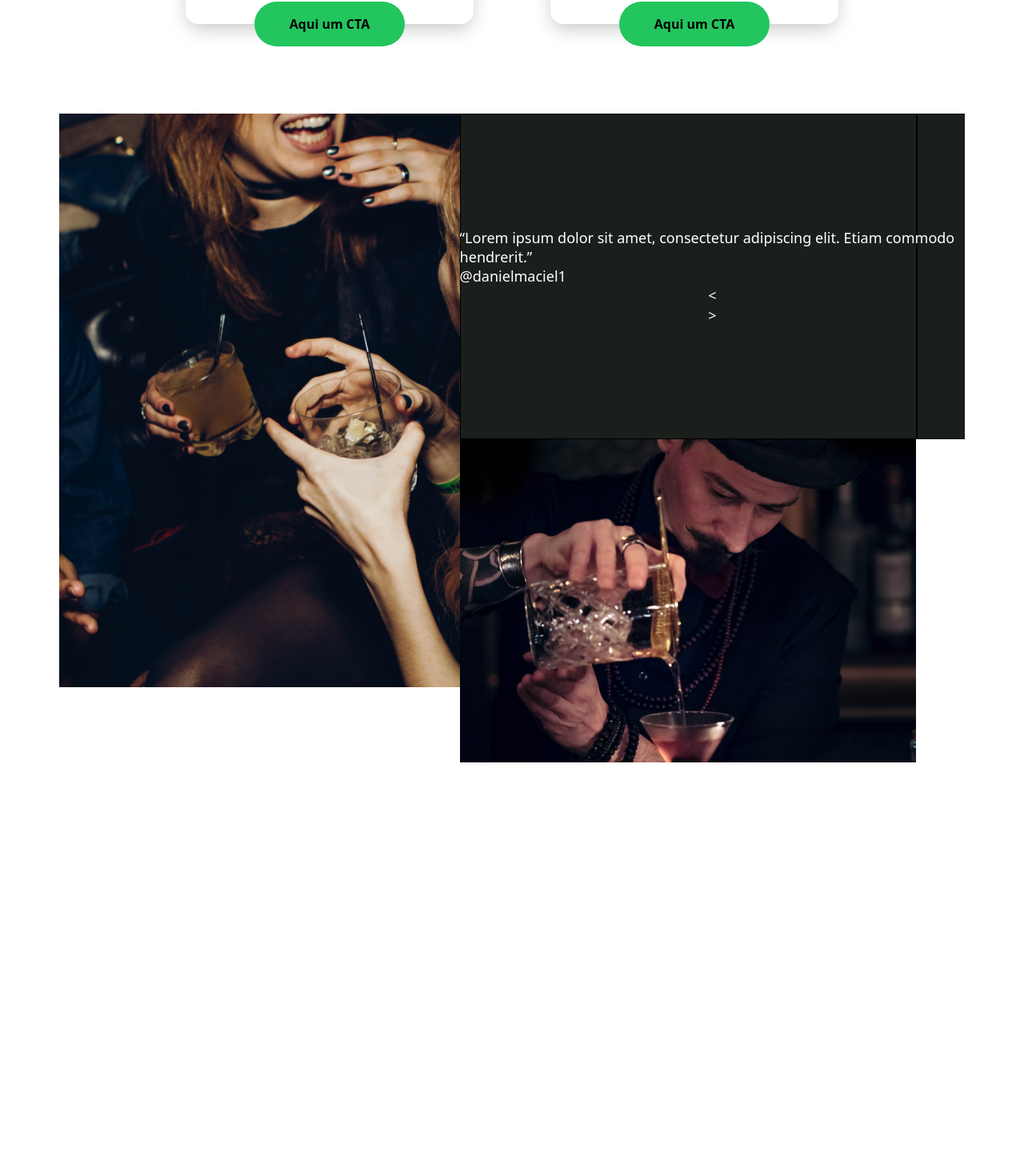
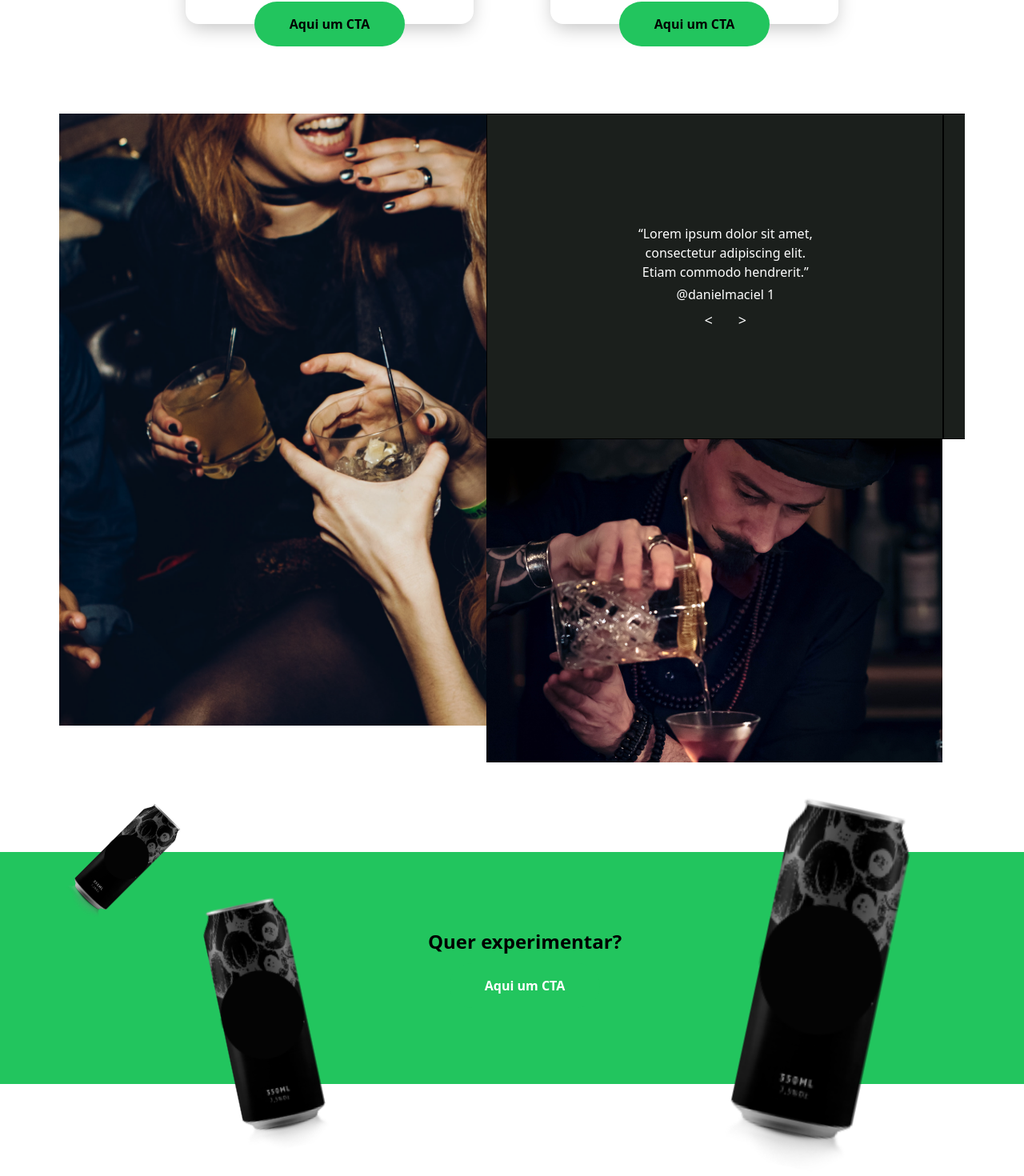
Before and after one commit to andykallian/ConectaTeste, a React (Vite) app: page / in a window 1280 px wide. Shown: the part 1295-2765 px from the top of the page at 80% size. Before the commit the page ends 2360 px from the top, so only its background shows below. Built offline with nearby package versions, Linux system fonts and the light colour scheme.

Commit message:
second Commit

```diff
--- a/src/App.jsx
+++ b/src/App.jsx
@@ -1,7 +1,7 @@
+import './App.css'
 import Header from './scenes/Header'
-
-import './App.css'
 import Body from './scenes/Body'
+import TryOnComponent from './components/TryOnComponent'
 
 function App() {
 
@@ -10,6 +10,7 @@ function App() {
     <>
       <Header/>
       <Body/>
+      <TryOnComponent/>
     </>
   )
 }
--- a/src/scenes/SliderComponent.jsx
+++ b/src/components/SliderComponent.jsx
@@ -8,22 +8,22 @@ const Slider = () => {
   const slides = [
     {
       id: 1,
-      name: '@danielmaciel1',
+      name: '@danielmaciel 1',
       description: '“Lorem ipsum dolor sit amet, consectetur adipiscing elit. Etiam commodo hendrerit.”',
     },
     {
       id: 2,
-      name: '@danielmaciel2',
+      name: '@danielmaciel 2',
       description: '“Lorem ipsum dolor sit amet, consectetur adipiscing elit. Etiam commodo hendrerit.”',
     },
     {
       id: 3,
-      name: '@danielmaciel3',
+      name: '@danielmaciel 3',
       description: '“Lorem ipsum dolor sit amet, consectetur adipiscing elit. Etiam commodo hendrerit.”',
     },
     {
       id: 4,
-      name: '@danielmaciel4',
+      name: '@danielmaciel 4',
       description: '“Lorem ipsum dolor sit amet, consectetur adipiscing elit. Etiam commodo hendrerit.”',
     },
   ];
@@ -39,18 +39,18 @@ const Slider = () => {
   return (
     <div className="bg-carrousel-bg h-full flex flex-col items-center justify-center">
 
-      <div className="slider-content">
-        <h2 className='font-artigo text-[18px] font-normal leading-6 text-white'>{slides[currentIndex].description}</h2>
-        <p className='font-artigo text-[18px] font-normal leading-6 text-white'>{slides[currentIndex].name}</p>
+      <div>
+        <h2 className='font-artigo  font-normal leading-6 w-2/5 m-auto text-center text-white'>{slides[currentIndex].description}</h2>
+        <p className='font-artigo  font-normal leading-6 w-2/5 m-auto text-center mt-1 text-white'>{slides[currentIndex].name}</p>
       </div>
 
-      <div className="slider-controls">
+      <div className="flex gap-4 mt-2">
         <button onClick={handlePrevSlide} className='font-artigo text-[18px] font-normal leading-6 text-white'>&lt;</button>
-        <div className="dots">
+        <div>
           {slides.map((slide) => (
             <span
               key={slide.id}
-              className={currentIndex === slide.id - 1 ? 'dot active' : 'dot'}
+
             ></span>
           ))}
         </div>
@@ -75,7 +75,7 @@ const RightSection = () => {
 
 const LeftSection = () => {
   return (
-    <div className=''>
+    <div>
       <img src={pessoasFesta} alt="" />
     </div>
   );
--- /dev/null
+++ b/src/components/TryOnComponent.jsx
@@ -0,0 +1,30 @@
+import lataGuarana from '../assets/lata-guarana.png'
+
+import React from 'react'
+import Button from './Button'
+
+const TryOnComponent = () => {
+  return (
+    <div className='bg-green-500 flex items-center justify-evenly relative h-[290px] z-10'>
+
+      <div className='flex gap-5'>
+        <img src={lataGuarana} alt="" className='h-[177px] rotate-45' />
+        <img src={lataGuarana} alt=""  className='h-[343px] w-[195px] mt-28 -rotate-12'/>
+      </div>
+
+      <div className='flex flex-col gap-3 items-center'>
+        <h2 className='font-artigo text-[24px] font-bold leading-[31px]'>Quer experimentar?</h2>
+        <Button
+          buttonClass={'bg-black text-white'}
+        />
+      </div>
+
+      <div>
+        <img src={lataGuarana} alt=""  className='h-[503px] w-[286px] bottom rotate-12'/>
+      </div>
+
+    </div>
+  )
+}
+
+export default TryOnComponent
--- a/src/scenes/Body.jsx
+++ b/src/scenes/Body.jsx
@@ -3,11 +3,13 @@ import ProductCard from '../components/ProductCard'
 
 import garrafaGuarana from "../assets/garrafa-guarana.png"
 import lataGuarana from "../assets/lata-guarana.png"
-import SliderComponent from './SliderComponent'
+import SliderComponent from '../components/SliderComponent'
+
 
 const Body = () => {
   return (
     <div className='w-5/6 flex flex-col items-center m-auto'>
+
       <div className='flex flex-col items-center'>
         <h2 className='font-artigo font-extrabold text-[24px] leading-8'>Produtos</h2>
         <p className='font-artigo font-normal text-[16px] leading-8 w-[458px] text-center'>Lorem ipsum dolor sit amet, consectetur adipiscing elit. Mauris semper, tortor sed vehicula.</p>
```
